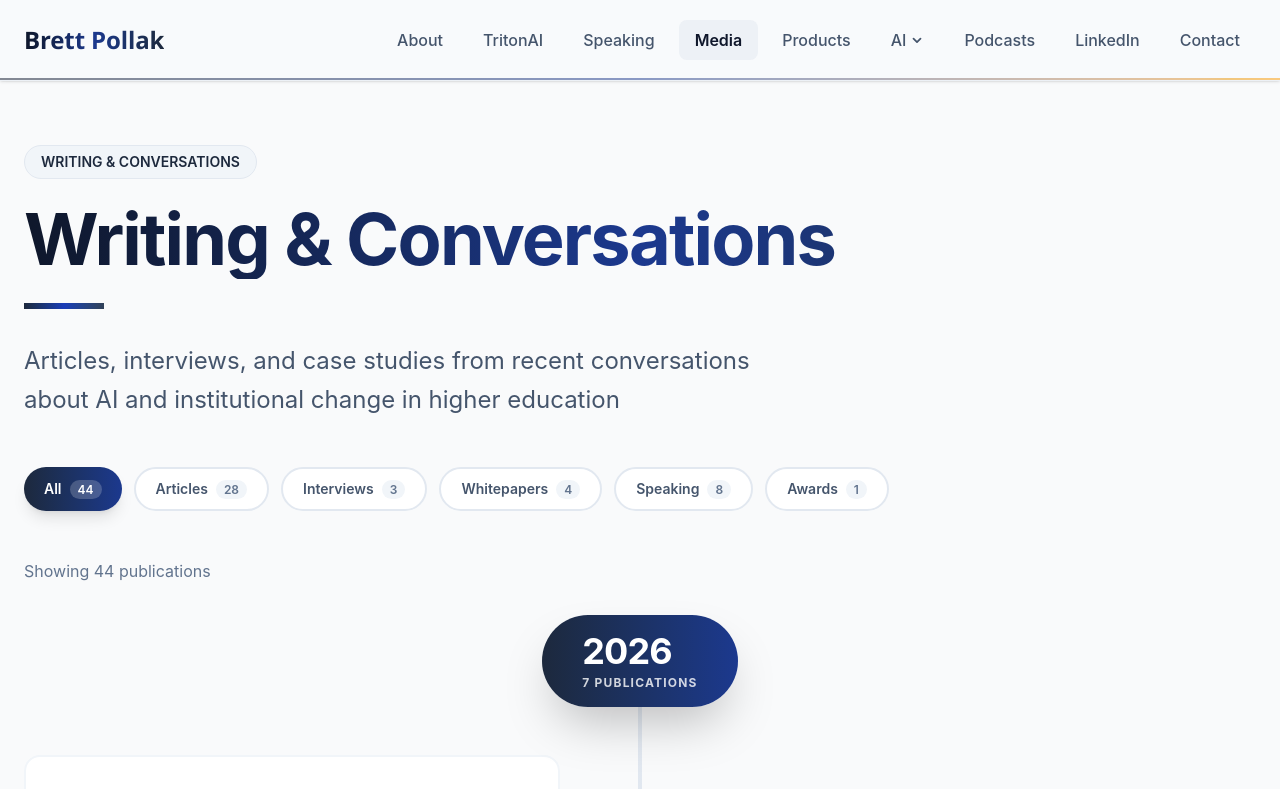
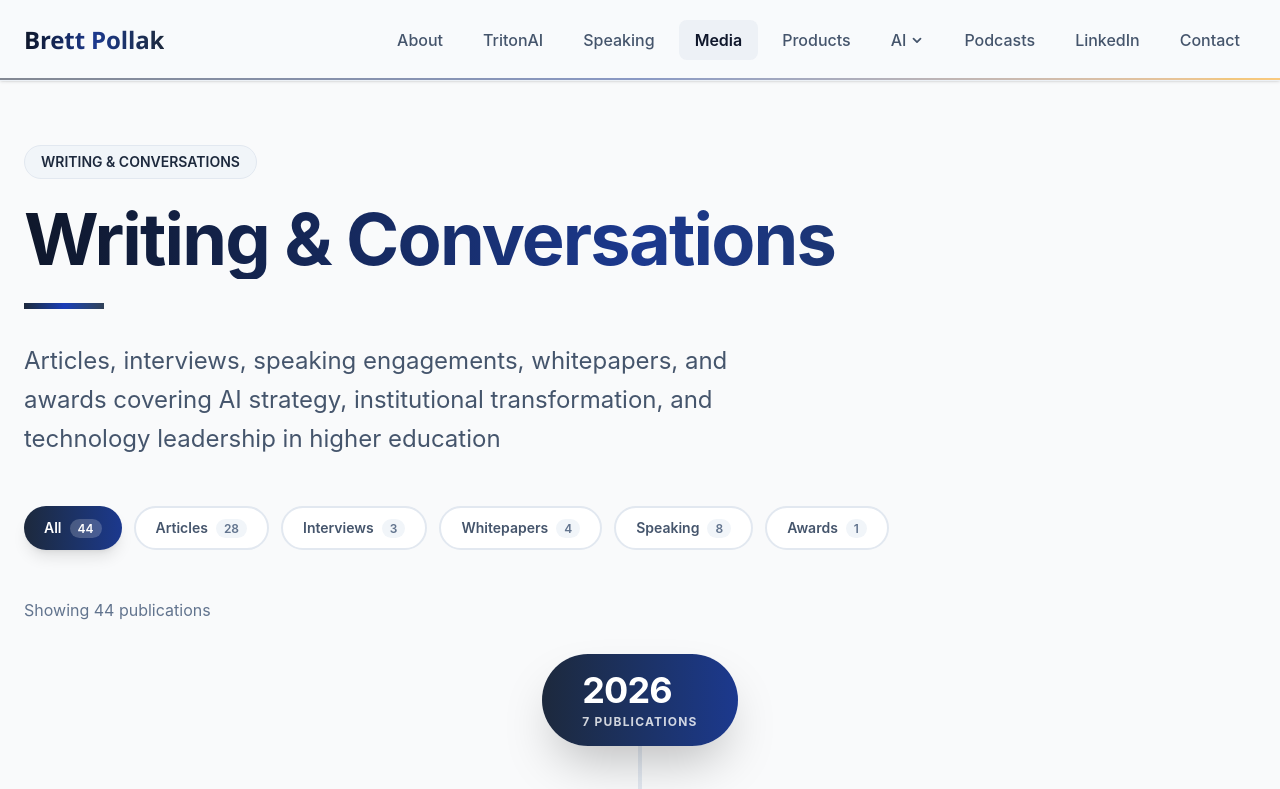
Before and after one commit to bpollak/brettpollak-website, a Next.js app: page /media in a window 1280 px wide. Shown: the top 789 px of the page. Built offline with nearby package versions, Linux system fonts and the light colour scheme.

Commit message:
Update media page header + metadata to reflect full breadth (articles, interviews, speaking, whitepapers, awards)

```diff
--- a/app/media/page.tsx
+++ b/app/media/page.tsx
@@ -4,7 +4,7 @@
 
 export const metadata: Metadata = {
   title: "Press, Publications & Interviews | Brett Pollak — AI in Higher Education",
-  description: "Brett Pollak's published articles, interviews, speaking engagements, and whitepapers on AI in higher education — Forbes, CIO.com, EdTech Magazine, EDUCAUSE, Ithaka S+R, and more.",
+  description: "Brett Pollak's published articles, interviews, speaking engagements, whitepapers, and awards on AI strategy, institutional transformation, and technology leadership in higher education — Forbes, CIO.com, EdTech Magazine, EDUCAUSE, Ithaka S+R, NACUBO, and more.",
   keywords: [
     "Brett Pollak articles",
     "Brett Pollak interviews",
@@ -24,7 +24,7 @@
   },
   openGraph: {
     title: "Press, Publications & Interviews | Brett Pollak — AI in Higher Education",
-    description: "Brett Pollak's published articles, interviews, and speaking record on AI in higher education — Forbes, CIO.com, EdTech Magazine, EDUCAUSE, and more.",
+    description: "Brett Pollak's articles, interviews, speaking engagements, whitepapers, and awards on AI strategy, institutional transformation, and technology leadership in higher education.",
     url: "https://brettcpollak.com/media",
     images: [
       {
@@ -38,7 +38,7 @@
   twitter: {
     card: "summary_large_image",
     title: "Press & Publications | Brett Pollak — AI in Higher Education",
-    description: "Articles, interviews, and speaking engagements on AI in higher education — Forbes, CIO.com, EdTech Magazine, EDUCAUSE, and more.",
+    description: "Articles, interviews, speaking engagements, whitepapers, and awards on AI in higher education — Brett Pollak.",
     images: ["/brett-pollak-headshot-sit-center.png"],
   },
 };
@@ -113,7 +113,7 @@
           <h1 className="text-5xl sm:text-6xl md:text-7xl font-bold bg-gradient-to-r from-slate-900 via-blue-900 to-slate-800 bg-clip-text text-transparent mb-6 tracking-tight pb-1">Writing & Conversations</h1>
           <div className="w-20 h-1.5 bg-gradient-to-r from-slate-800 via-blue-800 to-slate-700 mb-8"></div>
           <p className="text-xl sm:text-2xl text-slate-600 max-w-3xl leading-relaxed">
-            Articles, interviews, and case studies from recent conversations about AI and institutional change in higher education
+            Articles, interviews, speaking engagements, whitepapers, and awards covering AI strategy, institutional transformation, and technology leadership in higher education
           </p>
         </div>
 
```
